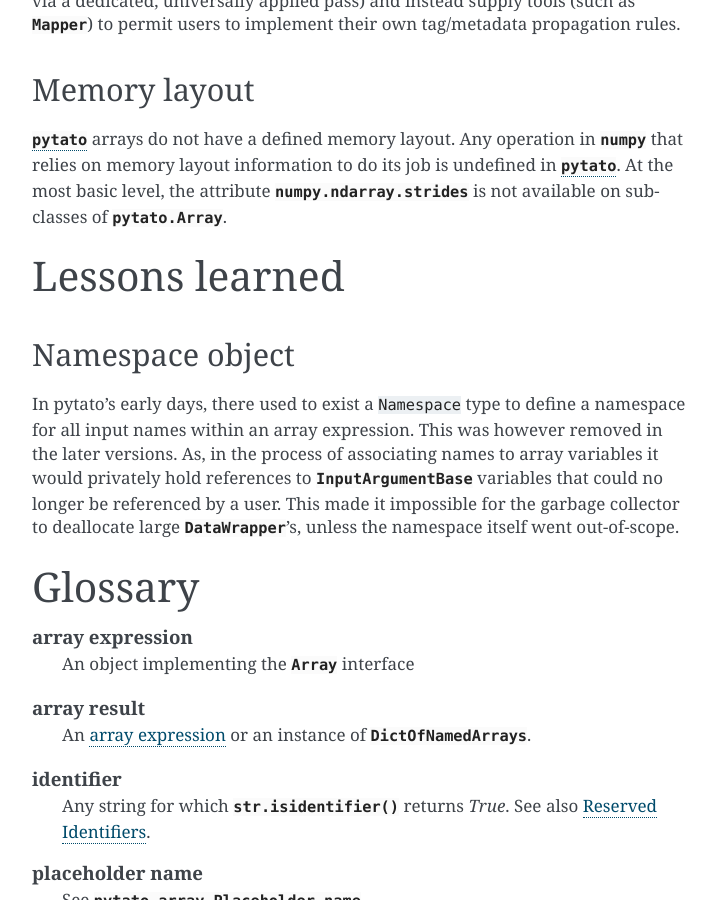
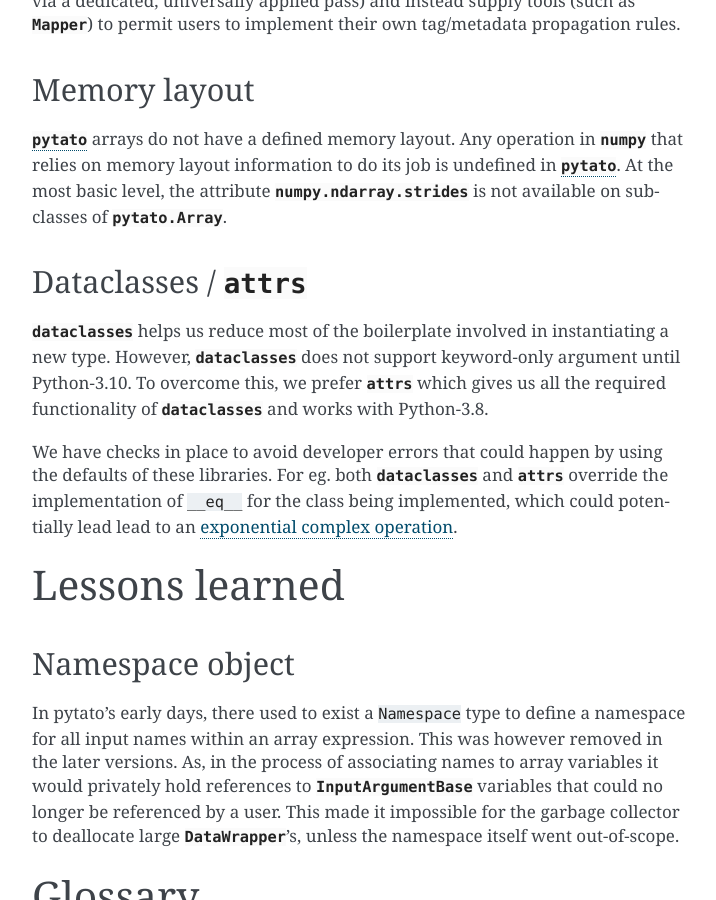
Before and after one commit to inducer/pytato, a Sphinx documentation site: the page built from doc/design.rst, in a window 1280 px wide and 900 px high, scrolled down 4529 px. Shown: the whole window, without its empty margins (388-1104 px from the left). Built offline with Sphinx 7.4.7, drawn with Linux system fonts in a browser that asks for light colours.

Commit message:
explain the choice of attrs over dataclasses

```diff
--- a/doc/design.rst
+++ b/doc/design.rst
@@ -231,6 +231,22 @@ that relies on memory layout information to do its job is undefined in :mod:`pyt
 At the most basic level, the attribute :attr:`numpy.ndarray.strides` is not available
 on subclasses of :class:`pytato.Array`.
 
+Dataclasses / :mod:`attrs`
+--------------------------
+
+:mod:`dataclasses` helps us reduce most of the boilerplate involved in
+instantiating a new type. However, :mod:`dataclasses` does not support
+keyword-only argument until Python-3.10. To overcome this, we prefer
+:mod:`attrs` which gives us all the required functionality of
+:mod:`dataclasses` and works with Python-3.8.
+
+
+We have checks in place to avoid developer errors that could happen by using
+the defaults of these libraries. For eg. both :mod:`dataclasses` and
+:mod:`attrs` override the implementation of ``__eq__`` for the class being
+implemented, which could potentially lead lead to an `exponential complex
+operation <https://github.com/inducer/pytato/issues/163>`_.
+
 Lessons learned
 ===============
 
```
